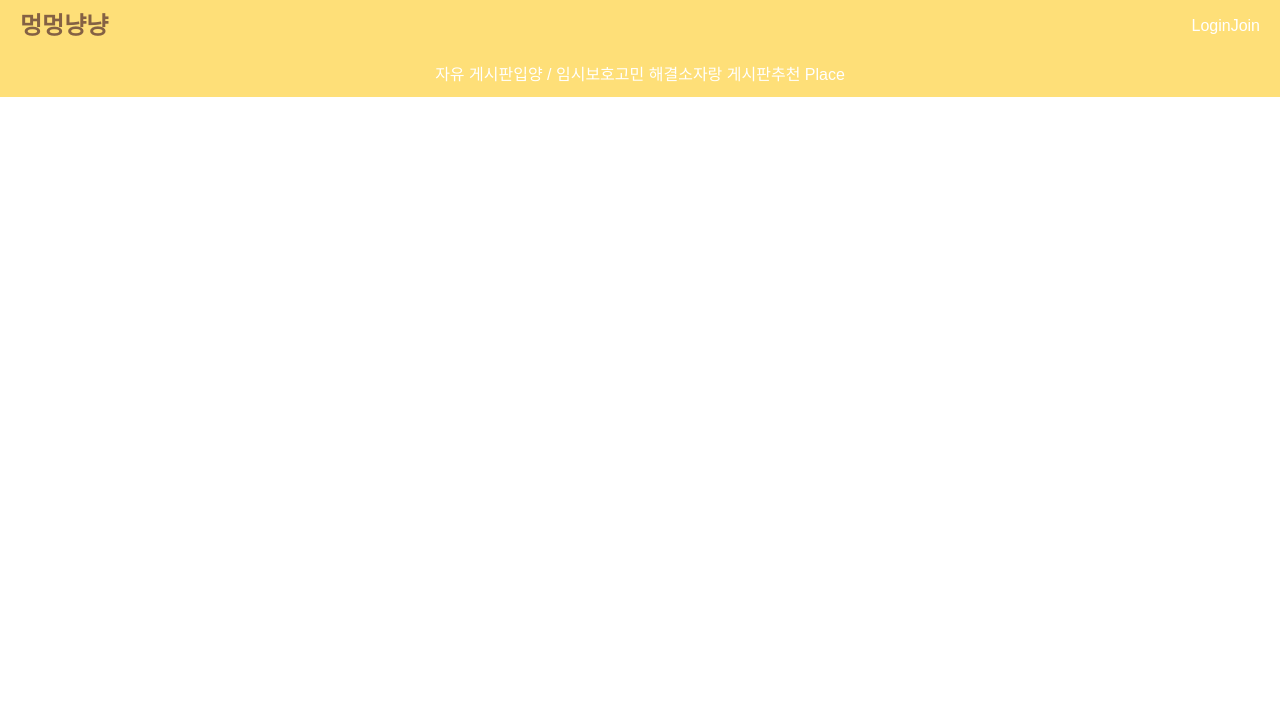
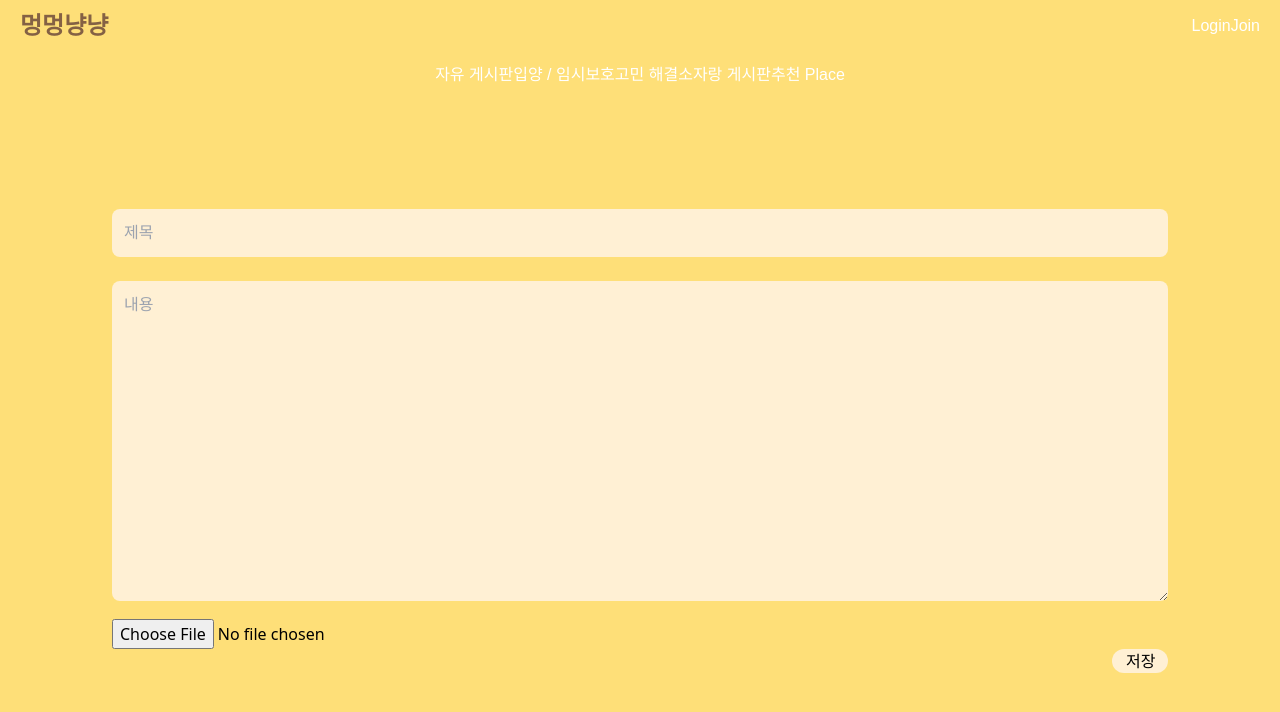
Before and after one commit to wagzag/BowWow2mew-frontend, a React (Create React App) app: page /boardwrite in a window 1280 px wide. Shown: the top 712 px of the page. Built offline with nearby package versions, Linux system fonts and the light colour scheme; a web font is replaced by a local one.

Commit message:
Style : boardWrite UI 저장

```diff
--- a/src/Router.js
+++ b/src/Router.js
@@ -1,12 +1,13 @@
-import React from 'react';
-import { BrowserRouter as Router, Routes, Route } from 'react-router-dom';
-import Navbar from './components/Navbar.jsx';
-import Main from './components/Main.jsx';
-import FreeBoard from './components/FreeBoard.jsx';
-import AdoptionBoard from './components/AdoptionBoard.jsx';
-import QuestionsBoard from './components/QuestionsBoard.jsx';
-import BoastsBoard from './components/BoastsBoard.jsx';
-import RecommendationsBoard from './components/RecommendationsBoard.jsx';
+import React from 'react'
+import { BrowserRouter as Router, Routes, Route } from 'react-router-dom'
+import Navbar from './components/Navbar.jsx'
+import Main from './components/Main.jsx'
+import FreeBoard from './components/FreeBoard.jsx'
+import AdoptionBoard from './components/AdoptionBoard.jsx'
+import QuestionsBoard from './components/QuestionsBoard.jsx'
+import BoastsBoard from './components/BoastsBoard.jsx'
+import RecommendationsBoard from './components/RecommendationsBoard.jsx'
+import BoardWrite from './components/BoardWrite.jsx'
 
 const App = () => {
   return (
@@ -19,9 +20,10 @@ const App = () => {
         <Route path="/questions" element={<QuestionsBoard />} />
         <Route path="/boasts" element={<BoastsBoard />} />
         <Route path="/recommendations" element={<RecommendationsBoard />} />
+        <Route path="/boardwrite" element={<BoardWrite />} />
       </Routes>
     </Router>
-  );
-};
+  )
+}
 
-export default App;
+export default App
--- /dev/null
+++ b/src/components/BoardWrite.jsx
@@ -0,0 +1,74 @@
+import React, { useState } from 'react'
+import axios from 'axios'
+import { useNavigate } from 'react-router-dom'
+
+const BoardWrit = () => {
+  const navigate = useNavigate()
+  const [write, setWrite] = useState({
+    title: '',
+    content: '',
+  })
+  const { title, content } = write // 비구조화 할당
+  console.log(write)
+
+  const getBoardList = (e) => {
+    const { value, name } = e.target
+    setWrite({
+      ...write,
+      [name]: value,
+    })
+  }
+
+  const saveWrite = async () => {
+    await axios.post(`http://localhost:3000/freeboard`, write).then((res) => {
+      alert('등록 되었습니다.')
+      // navigate('/${}')
+    })
+  }
+
+  // 취소버튼
+  // const backToList = () => {
+  //   navigate()
+  // }
+
+  return (
+    <div>
+      <div className="h-screen bg-[#FEDF78] p-28">
+        <div>
+          <input
+            type="text"
+            boardwrite
+            placeholder="제목"
+            name="title"
+            value={title}
+            onChange={getBoardList}
+            className="w-full h-12 font-Regular bg-[#FFF0D4] mb-6 rounded-lg p-3"
+          />
+        </div>
+        <div className="text-left">
+          <textarea
+            type="text"
+            placeholder="내용"
+            name="content"
+            value={content}
+            onChange={getBoardList}
+            className="w-full h-80 font-Regular bg-[#FFF0D4] mb-3 rounded-lg p-3"
+          />
+        </div>
+
+        <div>
+          <input type="file" id="file" className="w-6/12" />
+        </div>
+        <div className="flex justify-end">
+          <div className="bg-[#FFF0D4] absolute w-14 h-6 rounded-xl">
+            <button type="button" className="font-Point relative -translate-x-1.5 ml-5" onClick={saveWrite}>
+              저장
+            </button>
+          </div>
+        </div>
+      </div>
+    </div>
+  )
+}
+
+export default BoardWrit
```
